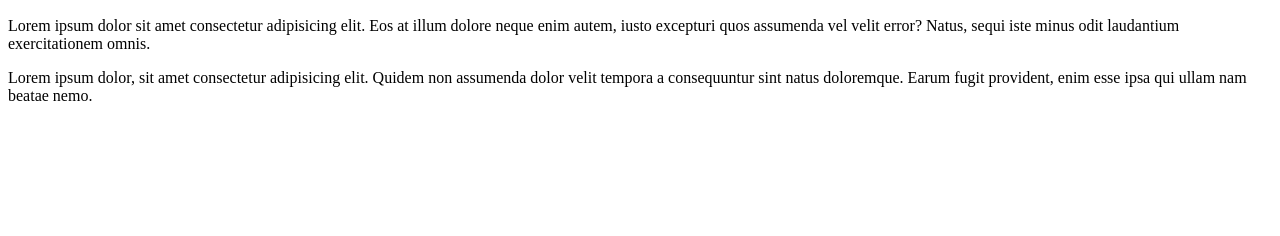
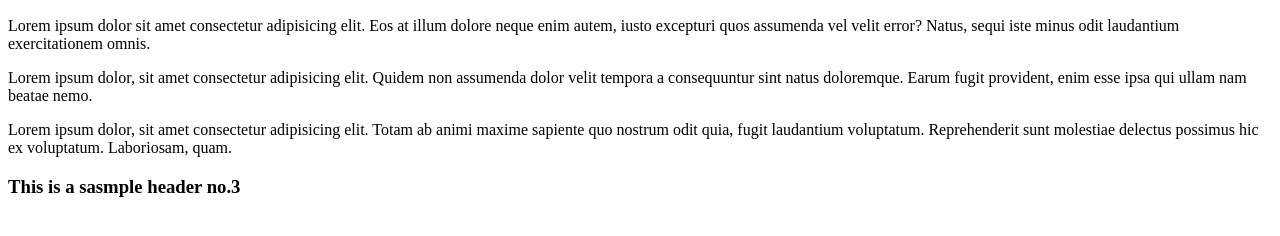
Before and after one commit to Guryo29/htmlsemanticsample, a plain HTML site: page index.html in a window 1280 px wide. Shown: the part 110-346 px from the top of the page. Drawn offline with Linux system fonts and the light colour scheme.

Commit message:
Update index.html

```diff
--- a/index.html
+++ b/index.html
@@ -12,6 +12,8 @@
 
 <p>Lorem ipsum dolor sit amet consectetur adipisicing elit. Eos at illum dolore neque enim autem, iusto excepturi quos assumenda vel velit error? Natus, sequi iste minus odit laudantium exercitationem omnis.    </p>
 <p>Lorem ipsum dolor, sit amet consectetur adipisicing elit. Quidem non assumenda dolor velit tempora a consequuntur sint natus doloremque. Earum fugit provident, enim esse ipsa qui ullam nam beatae nemo.</p>
+<p>Lorem ipsum dolor, sit amet consectetur adipisicing elit. Totam ab animi maxime sapiente quo nostrum odit quia, fugit laudantium voluptatum. Reprehenderit sunt molestiae delectus possimus hic ex voluptatum. Laboriosam, quam.</p>
 
+<h3>This is a sasmple header no.3</h3>
 </body>
 </html>
```
